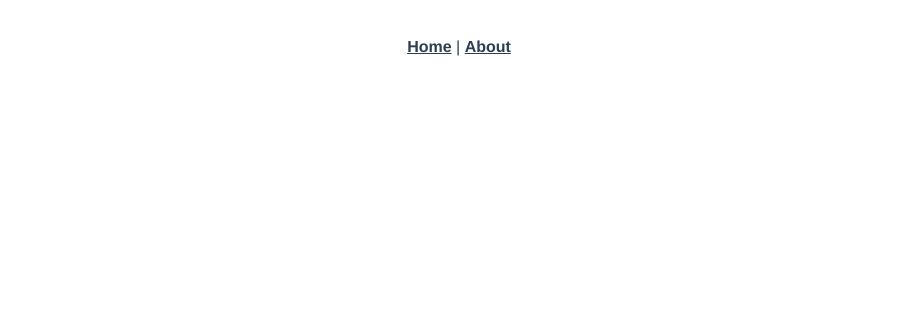
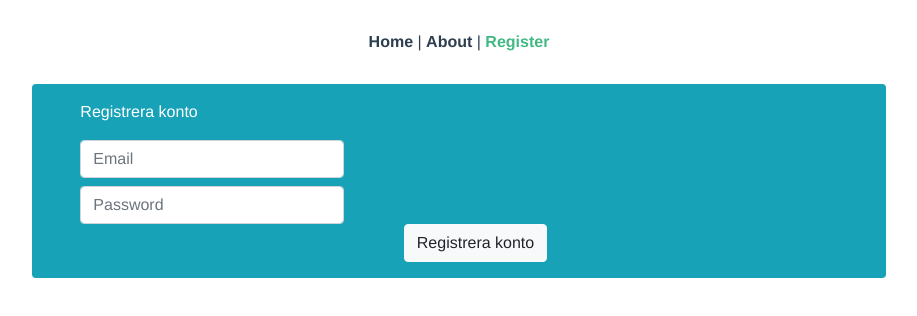
Before and after one commit to Dafali9012/Holidaymaker, a Vue app in the folder js-frontend/: page /register in a window 1280 px wide. Shown: the top 316 px of the page, without its empty margins (181-1098 px from the left). Built offline with nearby package versions, Linux system fonts and the light colour scheme.

Commit message:
register page progress

```diff
--- a/js-frontend/src/App.vue
+++ b/js-frontend/src/App.vue
@@ -2,13 +2,16 @@
   <div id="app">
     <div id="nav">
       <router-link to="/">Home</router-link> |
-      <router-link to="/about">About</router-link>
+      <router-link to="/about">About</router-link> |
+      <router-link to="/register">Register</router-link>
     </div>
     <router-view/>
   </div>
 </template>
 
 <style>
+@import url("https://stackpath.bootstrapcdn.com/bootstrap/4.4.1/css/bootstrap.min.css");
+
 #app {
   font-family: Avenir, Helvetica, Arial, sans-serif;
   -webkit-font-smoothing: antialiased;
--- a/js-frontend/src/router/index.js
+++ b/js-frontend/src/router/index.js
@@ -1,6 +1,8 @@
 import Vue from 'vue'
 import VueRouter from 'vue-router'
 import Home from '../views/Home.vue'
+import About from '../views/About.vue'
+import Register from '../views/Register.vue'
 
 Vue.use(VueRouter)
 
@@ -13,10 +15,12 @@ Vue.use(VueRouter)
   {
     path: '/about',
     name: 'About',
-    // route level code-splitting
-    // this generates a separate chunk (about.[hash].js) for this route
-    // which is lazy-loaded when the route is visited.
-    component: () => import(/* webpackChunkName: "about" */ '../views/About.vue')
+    component: About
+  },
+  {
+    path: '/register',
+    name: 'Register',
+    component: Register
   }
 ]
 
--- /dev/null
+++ b/js-frontend/src/views/Register.vue
@@ -0,0 +1,10 @@
+<template>
+  <div class="d-flex flex-column align-items-center register">
+    <div class="col-8 rounded bg-info text-white py-3 pl-5">
+        <p class="text-left">Registrera konto</p>
+        <input type="text" class="form-control col-4 mb-2" placeholder="Email">
+        <input type="text" class="form-control col-4" placeholder="Password">
+        <button type="button" class="btn btn-light">Registrera konto</button>
+    </div>
+  </div>
+</template>
```
